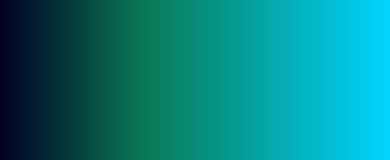
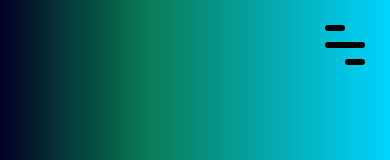
Before and after one commit to ZbigniewKierpiec/WierszeMamy, a React (Vite) app in the folder app/: page / in a window 390 px wide. Shown: the top 160 px of the page. Built offline with nearby package versions, Linux system fonts and the light colour scheme.

Commit message:
added hamburger menu

```diff
--- a/app/src/App.jsx
+++ b/app/src/App.jsx
@@ -5,8 +5,11 @@ import Homepage from "./pages/Homepage";
 import AppLayout from "./pages/AppLayout";
 import PageNotFound from "./pages/PageNotFound";
 import Login from "./pages/Login";
+import Hamburger from "./components/Hamburger/Hamburger";
 function App() {
   return (
+    <>
+  <Hamburger color={'black'}/>
     <BrowserRouter>
       <Routes>
         <Route index element={<Homepage />} />
@@ -17,6 +20,9 @@ function App() {
     </BrowserRouter>
 
 
+    </>
+
+
   );
 }
 
--- /dev/null
+++ b/app/src/components/Hamburger/Hamburger.jsx
@@ -0,0 +1,26 @@
+import React, { useState } from "react";
+import styles from '../Hamburger/Hamburger.module.scss';
+
+export default function Hamburger({color}) {
+
+const bg=color;
+
+return <div  className={styles.main}>
+
+<div className={styles.demowrapper}>
+  <label className={styles.hamburger}>
+    <input className={styles.hamburgerinput} type="checkbox"/>
+
+    <span style={{background:bg}} className={`${styles.hamburgerline} ${styles.first}`}></span>
+    <span style={{background:bg}} className={`${styles.hamburgerline} ${styles.second}`}></span>
+    <span style={{background:bg}} className={`${styles.hamburgerline} ${styles.third}`}></span>
+  </label>
+
+</div>
+
+
+</div>
+
+
+
+}
--- /dev/null
+++ b/app/src/components/Hamburger/Hamburger.module.scss
@@ -0,0 +1,77 @@
+
+@import '../abstracts/mixins';
+
+.main {
+    position: absolute;
+    top: 0;
+    right: 0;
+    z-index: 999999999999999999999999999999999999999999999999;
+    text-align: center;
+
+    .demowrapper {
+      // min-height: 300px;
+      display: flex;
+      align-items: center;
+      justify-content: center;
+      flex-direction: column;
+
+      .click {
+        font-size: 12px;
+        text-transform: uppercase;
+        margin-top: 10px;
+      }
+    }
+
+    .hamburger {
+      position: relative;
+      width: 90px;
+      height: 90px;
+      display: inline-flex;
+      flex-direction: column;
+      justify-content: space-between;
+      cursor: pointer;
+      padding: 25px;
+
+      .hamburgerinput {
+        position: absolute;
+        opacity: 0;
+        left: 0;
+        right: 0;
+        top: 0;
+        bottom: 0;
+        cursor: pointer;
+
+        &:checked ~ .hamburgerline.second {
+          transform: rotate(-45deg);
+        }
+
+        &:checked ~ .hamburgerline.first {
+          transform: translate(2px, 10px) rotate(-135deg);
+        }
+
+        &:checked ~ .hamburgerline.third {
+          transform: translate(13px, -2px) rotate(-135deg);
+        }
+      }
+
+      .hamburgerline {
+        width: 100%;
+        background: #fff;
+        height: 6px;
+        display: block;
+        border-radius: 6px;
+        transition: transform 0.4s cubic-bezier(0.54, -0.81, 0.57, 0.57);
+        position: relative;
+
+        &.first,
+        &.third {
+          width: 50%;
+        }
+
+        &.third {
+          margin-left: 50%;
+          transform-origin: left;
+        }
+      }
+    }
+  }
--- /dev/null
+++ b/app/src/components/abstracts/_mixins.scss
@@ -0,0 +1,107 @@
+// MEDIA QUERY MANAGER
+/*
+0 - 600px:      Phone
+600 - 900px:    Tablet portrait
+900 - 1200px:   Tablet landscape
+[1200 - 1800] is where our normal styles apply
+1800px + :      Big desktop
+
+$breakpoint arguement choices:
+- phone
+- tab-port
+- tab-land
+- big-desktop
+
+ORDER: Base + typography > general layout + grid > page layout > components
+
+1em = 16px
+*/
+
+
+
+
+
+@mixin clearfix {
+  &::after {
+    content: "";
+    display: table;
+    clear: both;
+  }
+}
+
+@mixin absCenter {
+  position: absolute;
+  top: 50%;
+  left: 50%;
+  transform: translate(-50%, -50%);
+}
+
+// Mixin Display Flex   display: flex;justify-content: center; align-items: center;
+
+@mixin displayFlex-Center-Center {
+  display: flex;
+  justify-content: center;
+  align-items: center;
+
+}
+
+// Mixin Display Flex   display: flex;justify-content: center; align-items: center   flex-direction:column;
+
+@mixin displayFlex-Center-Center-column {
+  display: flex;
+  justify-content: center;
+  align-items: center;
+  flex-direction: column;
+}
+
+
+
+
+
+
+@mixin respond($breakpoint) {
+  @if $breakpoint == tsw560 {
+    @media only screen and (max-width: 60.5em) {
+      @content;
+    } //600px
+  }
+
+  @if $breakpoint == phone {
+    @media only screen and (max-width: 37.5em) {
+      @content;
+    } //600px
+  }
+  @if $breakpoint == tab-port {
+    @media only screen and (max-width: 56.25em) {
+      @content;
+    } //900px
+  }
+  @if $breakpoint == tab-land {
+    @media only screen and (max-width: 75em) {
+      @content;
+    } //1200px
+  }
+
+  @if $breakpoint == tsw1060 {
+    @media only screen and (max-width: 80em) {
+      @content;
+    } //1280px
+  }
+
+  @if $breakpoint == i-pad {
+    @media only screen and (max-width: 103em) {
+      @content;
+    } //1600
+  }
+  @if $breakpoint == big-desktop {
+    @media only screen and (min-width: 112.5em) {
+      @content;
+    } //1800
+  }
+
+  @if $breakpoint == ipad-2 {
+    @media only screen and (max-width: 135em) {
+      @content;
+    } //1800
+  }
+}
--- a/app/src/pages/AppLayout.jsx
+++ b/app/src/pages/AppLayout.jsx
@@ -10,6 +10,7 @@ import WierszeDetails from "../components/WierszeDetails";
 import Footer from "../components/Footer";
 import MattButtonEffect from "../components/Buttons/MattButtonEffect";
 import Detale from "../components/Testy/Detale";
+import Hamburger from "../components/Hamburger/Hamburger";
 
 const data = [
   {
@@ -116,6 +117,7 @@ export default function AppLayout() {
   const [details, setDetails] = useState([]);
   return (
     <main className={styles.app}>
+
       <PageNav></PageNav>
       {active && <Detale details={details} setActive={setActive} />}
       <div className={styles.section}>
```
Also changed, not shown: app/src/components/abstracts/_variable.scss (added, +66 -0 lines), app/src/components/abstracts/_functions.scss (added).
